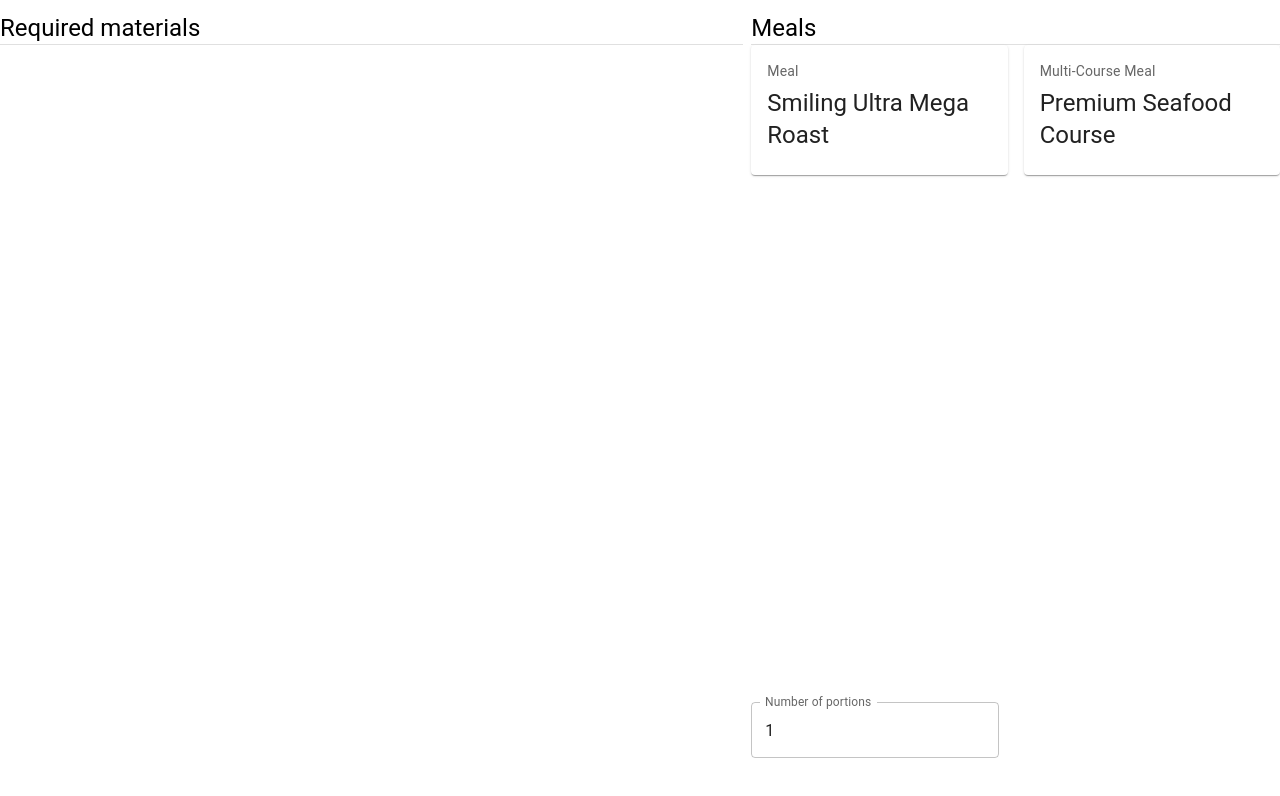
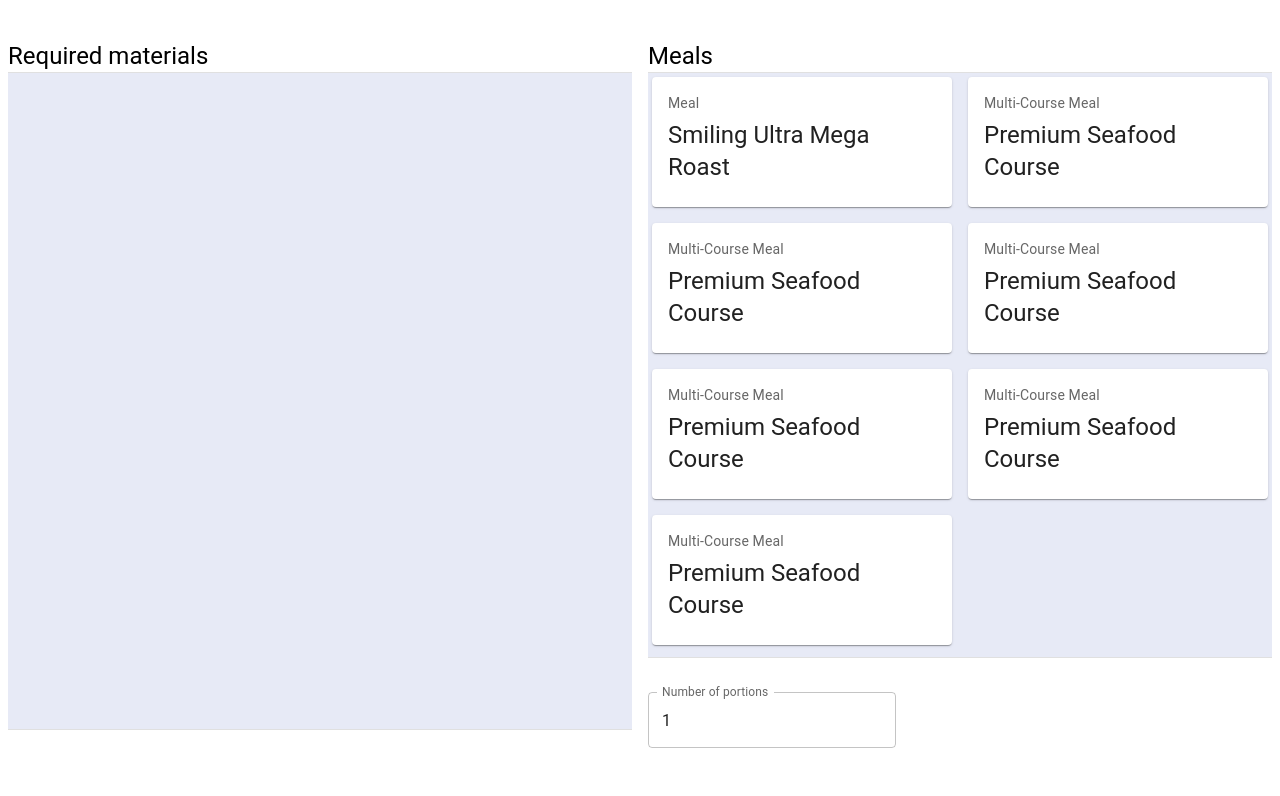
Before and after one commit to tokarskimarcin/dbz-kakarot-cooking-materials-calculator, a React (Create React App) app: page / in a window 1280 px wide. Shown: the top 796 px of the page. Built offline with nearby package versions, Linux system fonts and the light colour scheme.

Commit message:
Stylized

```diff
--- a/src/App.css
+++ b/src/App.css
@@ -36,3 +36,59 @@
     transform: rotate(360deg);
   }
 }
+
+:root {
+  --first-color: #e7eaf6;
+  --second-color: #a2a8d3;
+  --third-color: #38598b;
+  --fourth-color: rgb(17, 63, 103);
+  --fourth-color-rgb: 17, 63, 103;
+}
+.first-color {
+	background: var(--first-color);
+}
+
+.second-color {
+	background: var(--second-color);
+}
+
+.third-color {
+	background: var(--third-color);
+}
+
+.fourth-color {
+	background: var(--fourth-color);
+}
+
+/* width */
+::-webkit-scrollbar {
+  width: 7px;
+}
+
+/* Track */
+::-webkit-scrollbar-track {
+  border-radius: 10px;
+  background: rgba(var(--fourth-color-rgb),0.1);
+}
+
+/* Handle */
+::-webkit-scrollbar-thumb{
+  border-radius: 10px;
+  background: rgba(var(--fourth-color-rgb),0.2);
+}
+
+/* Handle on hover */
+::-webkit-scrollbar-thumb:hover{
+  background: rgba(var(--fourth-color-rgb),0.4);
+}
+
+::-webkit-scrollbar-thumb:active{
+  background: rgba(var(--fourth-color-rgb),.9);
+}
+/*
+*{
+  -ms-overflow-style: none;
+}
+::-webkit-scrollbar {
+  display: none;
+} */
--- a/src/App.tsx
+++ b/src/App.tsx
@@ -1,21 +1,24 @@
 import './App.css';
 import Calculator from './components/calculator/Calculator';
-import {Grid} from '@mui/material';
+import {Box, Grid} from '@mui/material';
 
 function App() {
   return (
-    <Grid
-      container
-      spacing={0}
-      direction="column"
-      alignItems="center"
-      justifyContent="center"
-      sx={{ minHeight: '100vh'}}
+    <Box
+      sx={{
+        display: 'flex',
+        height: '100vh',
+        position: 'relative',
+        justifyContent: 'center',
+        alignItems: 'center',
+        minHeight: 350,
+        minWidth: 500,
+      }}
     >
-      <Grid item xs={12} sx={{width: 1}}>
-        <Calculator></Calculator>
-      </Grid>
-    </Grid>
+      <Box sx={{position: 'relative', height: '90%'}}>
+      <Calculator></Calculator>
+      </Box>
+    </Box>
   );
 }
 
--- a/src/components/calculator/Calculator.tsx
+++ b/src/components/calculator/Calculator.tsx
@@ -28,19 +28,22 @@ export default function Calculator() {
         // }}
         noValidate
         autoComplete="off"
+        sx={{
+            display: 'flex',
+            width: 1,
+            height: 1,
+        }}
         >
-            <Grid container spacing={1}>
-                <Grid item xs={6} lg={7}>
+            <Box sx={{display: 'flex', flexDirection: 'column', width: '50%', px: 1}}>
                 <MaterialsList materials={reqMaterials}></MaterialsList>
-                </Grid>
-                <Grid item xs={6} lg={5} container spacing={2} direction="column"
-                    sx={{ minHeight: '100vh', maxHeight: '100vh'}}>
-                    <Grid item xs={10} sx={{ overflowY: 'scroll' }}>
+            </Box>
+
+            <Box sx={{display: 'flex', flexDirection: 'column', width: '50%', px: 1}}>
+                <Box sx={{display: 'flex', height: 'calc(100% - 80px)'}}>
                     <Menu menuItems={menuItems} onMenuMealAction={dispatch}></Menu>
-                    </Grid>
-                    <Grid item xs={2} container
-                        alignItems="center"
-                        justifyContent="left">
+                </Box>
+
+                <Box sx={{display: 'flex', alignItems: 'center',  height: 80}}>
                     <TextField
                         id="number-of-portions"
                         label="Number of portions"
@@ -56,9 +59,8 @@ export default function Calculator() {
                             }
                         }}
                         />
-                    </Grid>
-                </Grid>
-            </Grid>
+                </Box>
+            </Box>
         </Box>
     );
 }
--- a/src/components/calculator/calculated-materials/MaterialsList.tsx
+++ b/src/components/calculator/calculated-materials/MaterialsList.tsx
@@ -4,22 +4,26 @@ import { RequiredMaterial } from "../meals/data/classes/Meal";
 
 export default function MaterialsList(props: {materials: Array<RequiredMaterial>}) {
     return (
-        <>
+        <Box sx={{display: 'flex', flexDirection: 'column', position: 'relative', height: '100%'}}>
             <Typography variant="h5">
                 Required materials
             </Typography>
             <Divider />
-            <Grid container direction='column' spacing={2}
-            // sx={{ width: 1, top: 10, height: 1, maxHeight: '100vh', overflowY: 'scroll', }}
-            >
+            <Box className='first-color'
+            sx={{position: 'relative', overflowY: 'auto', height: '90%', p: 0.5 }}>
+                <Grid container direction='column'
+                spacing={2}>
                     {
                         props.materials.map((requiredMaterial, index) =>
-                    <Grid item xs={11}>
+                        <Grid item>
                             <Material key={index} material={requiredMaterial.material} count={requiredMaterial.count} index={index}></Material>
                         </Grid>
                         )
                     }
+
                 </Grid>
-        </>
+            </Box>
+            <Divider />
+        </Box>
     )
 }
--- a/src/components/calculator/menu/Item.css
+++ b/src/components/calculator/menu/Item.css
@@ -3,6 +3,7 @@
 .menu-item:hover {
     cursor: pointer;
 }
+
 
 .menu-item {
     -webkit-box-shadow: inset 0px 0px 0px 3px rgba(0,0,0,0), 0px 2px 1px -1px rgba(0,0,0,0.2),0px 1px 1px 0px rgba(0,0,0,0.14),0px 1px 3px 0px rgba(0,0,0,0.12) !important;
@@ -16,8 +17,8 @@
     transition: 0.2s ease-out !important;
 }
 .item-checked {
-    -webkit-box-shadow: inset 0px 0px 24px 3px rgba(255, 224, 133, 1), 0px 2px 1px -1px rgba(0,0,0,0.2),0px 1px 1px 0px rgba(0,0,0,0.14),0px 1px 3px 0px rgba(0,0,0,0.12) !important;
-    -moz-box-shadow: inset 0px 0px 24px 3px rgba(255, 224, 133, 1), 0px 2px 1px -1px rgba(0,0,0,0.2),0px 1px 1px 0px rgba(0,0,0,0.14),0px 1px 3px 0px rgba(0,0,0,0.12) !important;
-    box-shadow: inset 0px 0px 24px 3px rgba(255, 224, 133, 1), 0px 2px 1px -1px rgba(0,0,0,0.2),0px 1px 1px 0px rgba(0,0,0,0.14),0px 1px 3px 0px rgba(0,0,0,0.12) !important;
+    -webkit-box-shadow: inset 0px 0px 24px 3px var(--second-color), 0px 2px 1px -1px rgba(0,0,0,0.2),0px 1px 1px 0px rgba(0,0,0,0.14),0px 1px 3px 0px rgba(0,0,0,0.12) !important;
+    -moz-box-shadow: inset 0px 0px 24px 3px var(--second-color), 0px 2px 1px -1px rgba(0,0,0,0.2),0px 1px 1px 0px rgba(0,0,0,0.14),0px 1px 3px 0px rgba(0,0,0,0.12) !important;
+    box-shadow: inset 0px 0px 24px 3px var(--second-color), 0px 2px 1px -1px rgba(0,0,0,0.2),0px 1px 1px 0px rgba(0,0,0,0.14),0px 1px 3px 0px rgba(0,0,0,0.12) !important;
 
 }
--- a/src/components/calculator/menu/Item.tsx
+++ b/src/components/calculator/menu/Item.tsx
@@ -1,6 +1,5 @@
 import './Item.css';
 
-import Meal from "../meals/Meal";
 import MealData from "../meals/data/classes/Meal";
 import { Card, CardContent } from '@mui/material';
 import React, {useState} from 'react';
@@ -18,7 +17,7 @@ export default function Item(props: { meal: MealData, checked: boolean, onCheckT
 
     return (
         <Card sx={{ minWidth: 100 }} onClick={toggleCheck} className={`menu-item ${isChecked ? 'item-checked' : ''}`}>
-          <CardContent>
+          <CardContent >
             {React.createElement(props.meal.getComponent(), {data: props.meal })}
           </CardContent>
         </Card>
--- a/src/components/calculator/menu/Menu.tsx
+++ b/src/components/calculator/menu/Menu.tsx
@@ -1,4 +1,4 @@
-import { Divider, Grid, Typography } from '@mui/material';
+import { Box, Divider, Grid, Typography } from '@mui/material';
 import Item from './Item';
 import { MenuActions } from '../Calculator';
 import React from 'react';
@@ -9,17 +9,23 @@ export default function Menu(props: {menuItems: Array<ItemIndexed>, onMenuMealAc
         return (checked: boolean) => props.onMenuMealAction({type: 'toggleCheck', id, checked});
     }
     return (
-        <>
+        <Box sx={{display: 'flex', flexDirection: 'column', position: 'relative', height: '100%'}}>
             <Typography variant="h5">
                 Meals
             </Typography>
             <Divider />
-            <Grid container spacing={2}>
+            <Box className='first-color'
+            sx={{position: 'relative', overflowY: 'auto', height: '90%', p: 0.5 }}>
+                <Grid container
+                spacing={2}>
                 {props.menuItems.map((item) =>
-                <Grid key={item.index} item xs={12} md={6} >
-                    <Item meal={item.meal} checked={item.checked} onCheckToggle={onItemClicked(item.index)}></Item>
-                </Grid>)}
-            </Grid>
-        </>
+                    <Grid item xs={12} md={6}>
+                        <Item meal={item.meal} checked={item.checked} onCheckToggle={onItemClicked(item.index)}></Item>
+                    </Grid>
+                )}
+                </Grid>
+            </Box>
+            <Divider />
+        </Box>
     )
 }
--- a/src/components/calculator/menu/data/MenuItems.ts
+++ b/src/components/calculator/menu/data/MenuItems.ts
@@ -4,4 +4,9 @@ import Item from "./classes/Item";
 export const menuItems: Array<Item> = [
     new Item(MEALS.SMILING_ULTRA_MEGA_ROAST, false),
     new Item(MULTI_COURSE_MEAL.PREMIUM_SEAFOOD_COURSE, false),
+    new Item(MULTI_COURSE_MEAL.PREMIUM_SEAFOOD_COURSE, false),
+    new Item(MULTI_COURSE_MEAL.PREMIUM_SEAFOOD_COURSE, false),
+    new Item(MULTI_COURSE_MEAL.PREMIUM_SEAFOOD_COURSE, false),
+    new Item(MULTI_COURSE_MEAL.PREMIUM_SEAFOOD_COURSE, false),
+    new Item(MULTI_COURSE_MEAL.PREMIUM_SEAFOOD_COURSE, false),
 ];
```
Lines whose indentation alone changed are shown as unchanged.
